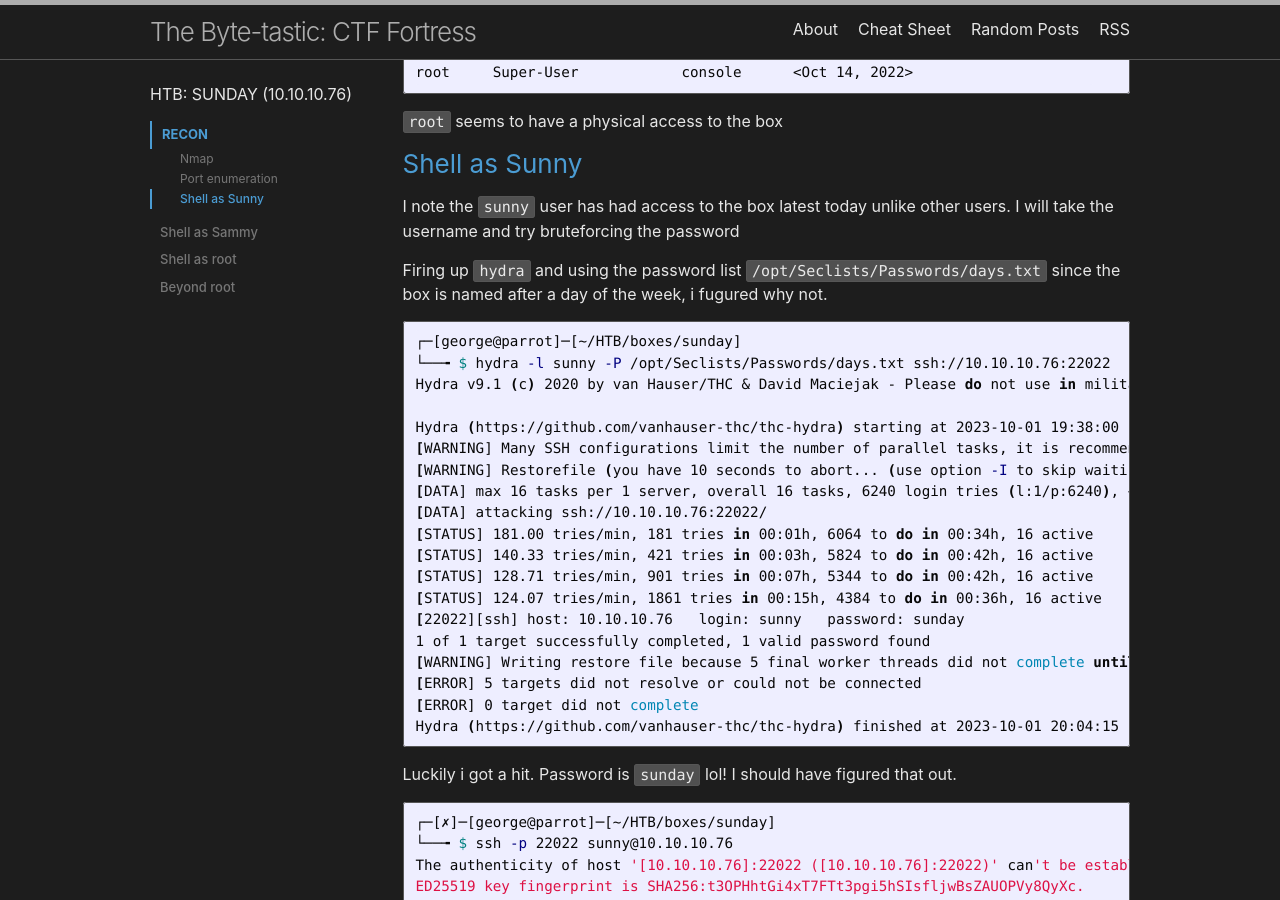
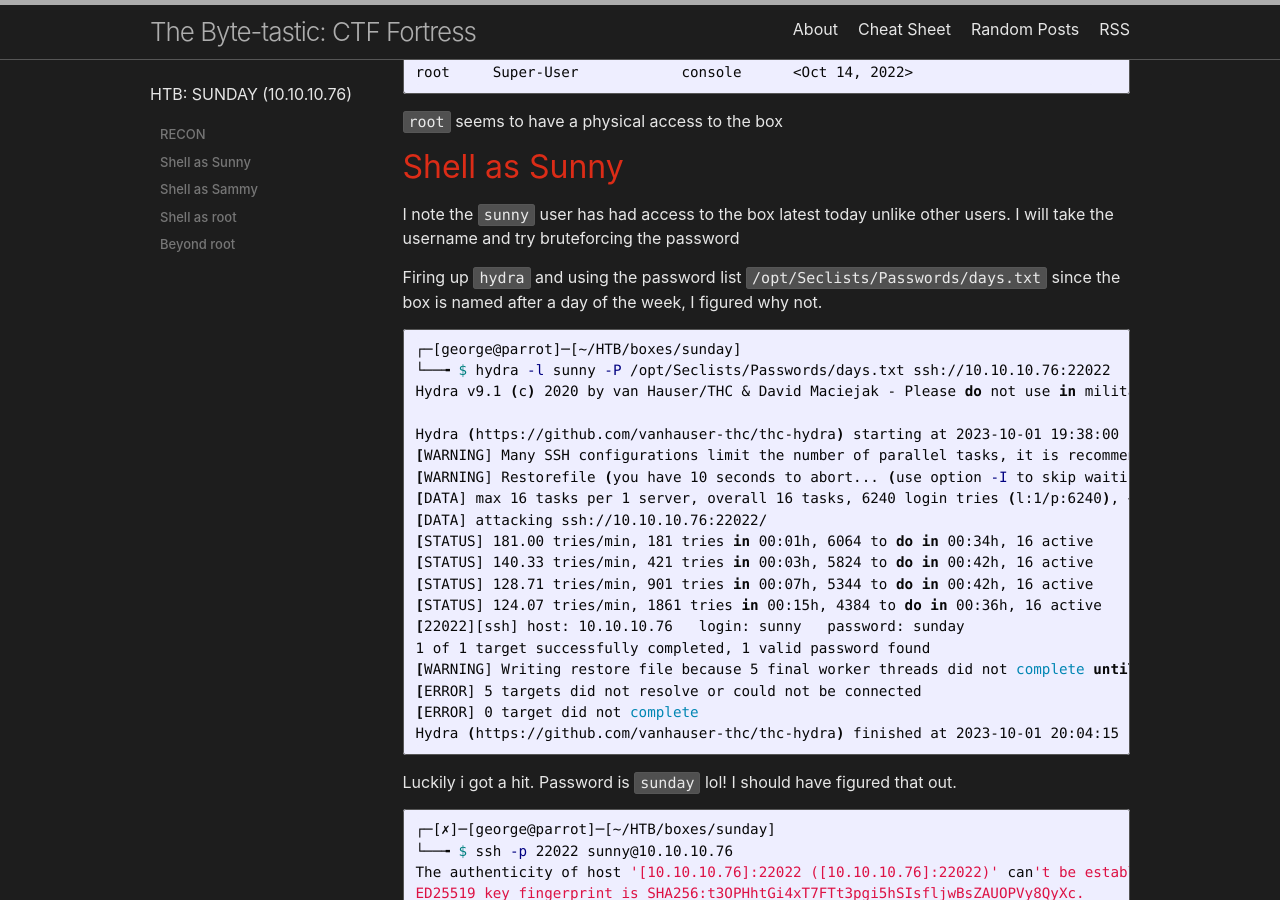
Before and after one commit to GeorgeWere/georgewere.github.io, a Jekyll site: the page built from _posts/2023-10-01-htb-sunday.md, in a window 1280 px wide and 900 px high, scrolled down 4098 px. Built offline with Jekyll 4.4.1, drawn with Linux system fonts in a browser that asks for light colours.

Commit message:
Update 2023-10-01-htb-sunday.md

````diff
--- a/_posts/2023-10-01-htb-sunday.md
+++ b/_posts/2023-10-01-htb-sunday.md
@@ -184,10 +184,11 @@ root     Super-User            console      <Oct 14, 2022>
 
 `root` seems to have a physical access to the box
 
-### Shell as Sunny
+## Shell as Sunny
+
 I note the `sunny` user has had access to the box latest today unlike other users. I will take the username and try bruteforcing the password
 
-Firing up `hydra` and using the password list `/opt/Seclists/Passwords/days.txt` since the box is named after a day of the week, i fugured why not.
+Firing up `hydra` and using the password list `/opt/Seclists/Passwords/days.txt` since the box is named after a day of the week, I figured why not.
 
 ```sh
 ┌─[george@parrot]─[~/HTB/boxes/sunday]
````
